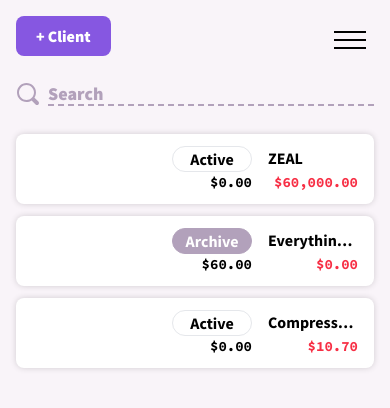
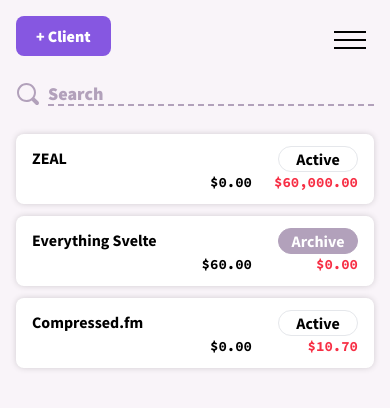
Before and after one commit to TranTrungTinh/invoice-app, a SvelteKit app: page /clients in a window 390 px wide. Shown: the top 408 px of the page. Built offline with nearby package versions, Linux system fonts and the light colour scheme.

Commit message:
chore: Refactor swipe action in Swipe.ts for improved touch interactions

```diff
--- a/src/app.css
+++ b/src/app.css
@@ -50,6 +50,14 @@
 }
 
 @layer components {
+  .action-button {
+    @apply flex cursor-pointer flex-col items-center justify-center font-bold text-daisyBush;
+  }
+
+  .swipe-revealed-actions {
+    @apply absolute inset-0 z-rowActions flex h-full w-full items-center justify-around;
+  }
+
   .invoice-table {
     @apply  grid grid-cols-invoiceTableMobile lg:grid-cols-invoiceTable gap-x-4 px-4 lg:px-6 mb-3 w-full
   }
--- a/src/lib/actions/Swipe.ts
+++ b/src/lib/actions/Swipe.ts
@@ -136,7 +136,7 @@
   }
 
   return {
-    update(newParams: SwipePops) {
+    update(newParams: SwipeProps) {
       if (newParams.triggerReset) {
         resetCard();
       }
--- a/src/routes/(dashboard)/clients/ClientRow.svelte
+++ b/src/routes/(dashboard)/clients/ClientRow.svelte
@@ -5,15 +5,17 @@
   import View from '$lib/components/Icon/View.svelte';
   import Edit from '$lib/components/Icon/Edit.svelte';
   import Trash from '$lib/components/Icon/Trash.svelte';
+  import Cancel from '$lib/components/Icon/Cancel.svelte';
   import Activate from '$lib/components/Icon/Activate.svelte';
   import Archive from '$lib/components/Icon/Archive.svelte';
   import Tag from '$lib/components/Tag.svelte';
   import { centsToDollars, sumInvoices } from '$lib/utils/moneyHelpers';
   import SlidePanel from '$lib/components/SlidePanel.svelte';
   import ClientForm from './ClientForm.svelte';
+  import { swipe } from '$lib/actions/Swipe';
 
   export let client: Client;
-  console.log({ client });
+  let triggerReset = false;
 
   let isAdditionalMenuShowing = false;
 
@@ -49,22 +51,40 @@
     isClientFormShowing = true;
     isAdditionalMenuShowing = false;
   };
+
+  const handleArchiveClient = () => {
+    client.clientStatus = 'archive';
+    isAdditionalMenuShowing = false;
+  };
+
+  const handleDeleteClient = () => {
+    console.log('deleting');
+  };
 </script>
 
-<div class="client-table rounded-lg bg-white py-3 shadow-tableRow lg:py-6">
-  <div><Tag className="ml-auto" label={client.clientStatus} /></div>
-  <div class="truncate whitespace-nowrap text-base font-bold lg:text-xl">{client.name}</div>
+<div class="relative">
+  <div
+    class="client-table client-row relative z-row rounded-lg bg-white py-3 shadow-tableRow lg:py-6"
+    use:swipe={{ triggerReset }}
+    on:outOfView={() => {
+      triggerReset = false;
+    }}
+  >
+    <div class="status"><Tag className="ml-auto" label={client.clientStatus} /></div>
+    <div class="client-name truncate whitespace-nowrap text-base font-bold lg:text-xl">
+      {client.name}
+    </div>
     <div class="text-right font-mono text-sm font-bold lg:text-lg">
       ${centsToDollars(receivedInvoices())}
     </div>
     <div class="text-right font-mono text-sm font-bold text-scarlet lg:text-lg">
       ${centsToDollars(balanceInvoices())}
     </div>
-  <div class="relative hidden items-center justify-center lg:flex">
+    <div class="view relative hidden items-center justify-center lg:flex">
       <a href={`/clients/${client.id}`} class="text-pastelPurple hover:text-daisyBush"><View /></a>
     </div>
     <div
-    class="relative hidden items-center justify-center lg:flex"
+      class="three-dots relative hidden items-center justify-center lg:flex"
       use:clickOutside={() => {
         isAdditionalMenuShowing = false;
       }}
@@ -91,16 +111,51 @@
             {
               label: 'Archive',
               icon: Archive,
-            onClick: () => {
-              client.clientStatus = 'archive';
-              isAdditionalMenuShowing = false;
-            },
+              onClick: handleArchiveClient,
               disabled: client.clientStatus === 'archive'
             },
-          { label: 'Delete', icon: Trash, onClick: () => console.log('deleting'), disabled: false }
+            { label: 'Delete', icon: Trash, onClick: handleDeleteClient, disabled: false }
           ]}
         />
       {/if}
+    </div>
+  </div>
+
+  <!-- swipe to reveal -->
+  <div class="swipe-revealed-actions">
+    <button
+      class="action-button"
+      on:click={() => {
+        triggerReset = true;
+      }}
+    >
+      <Cancel width={32} height={32} />
+      Cancel
+    </button>
+    <button class="action-button" on:click={handleEdit}>
+      <Edit width={32} height={32} />
+      Edit
+    </button>
+    {#if client.clientStatus === 'active'}
+      <button class="action-button" on:click={handleEdit}>
+        <Archive width={32} height={32} />
+        Archive
+      </button>
+    {/if}
+    {#if client.clientStatus === 'archive'}
+      <button class="action-button" on:click={handleArchiveClient}>
+        <Activate width={32} height={32} />
+        Activate
+      </button>
+    {/if}
+    <button class="action-button" on:click={handleDeleteClient}>
+      <Trash width={32} height={32} />
+      Delete
+    </button>
+    <a href={`/clients/${client.id}`} class="action-button">
+      <View width={32} height={32} />
+      View
+    </a>
   </div>
 </div>
 
@@ -109,3 +164,44 @@
     <ClientForm {closePanel} formStatus="edit" {client} />
   </SlidePanel>
 {/if}
+
+<style lang="postcss">
+  .client-row {
+    grid-template-areas:
+      'clientName status'
+      'received balance';
+  }
+
+  @media (min-width: 1024px) {
+    .client-row {
+      grid-template-areas: 'status clientName received balance view threeDots';
+    }
+  }
+
+  .client-name {
+    grid-area: clientName;
+  }
+
+  .status {
+    grid-area: status;
+  }
+
+  .received {
+    @apply text-left lg:text-right;
+    grid-area: received;
+  }
+
+  .received:before {
+    @apply block text-xs font-bold lg:hidden;
+    content: 'Received: ';
+  }
+
+  .balance {
+    grid-area: balance;
+  }
+
+  .balance:before {
+    @apply block text-xs font-bold lg:hidden;
+    content: 'Balance: ';
+  }
+</style>
--- a/src/routes/(dashboard)/invoices/InvoiceRow.svelte
+++ b/src/routes/(dashboard)/invoices/InvoiceRow.svelte
@@ -100,7 +100,7 @@
   </div>
 
   <!-- swipe to reveal -->
-  <div class="absolute inset-0 z-rowActions flex h-full w-full items-center justify-around">
+  <div class="swipe-revealed-actions">
     <button
       class="action-button"
       on:click={() => {
@@ -144,10 +144,6 @@
 {/if}
 
 <style lang="postcss">
-  .action-button {
-    @apply flex cursor-pointer flex-col items-center justify-center font-bold text-daisyBush;
-  }
-
   .invoice-row {
     grid-template-areas:
       'invoiceNumber invoiceNumber'
```
Lines whose indentation alone changed are shown as unchanged.
